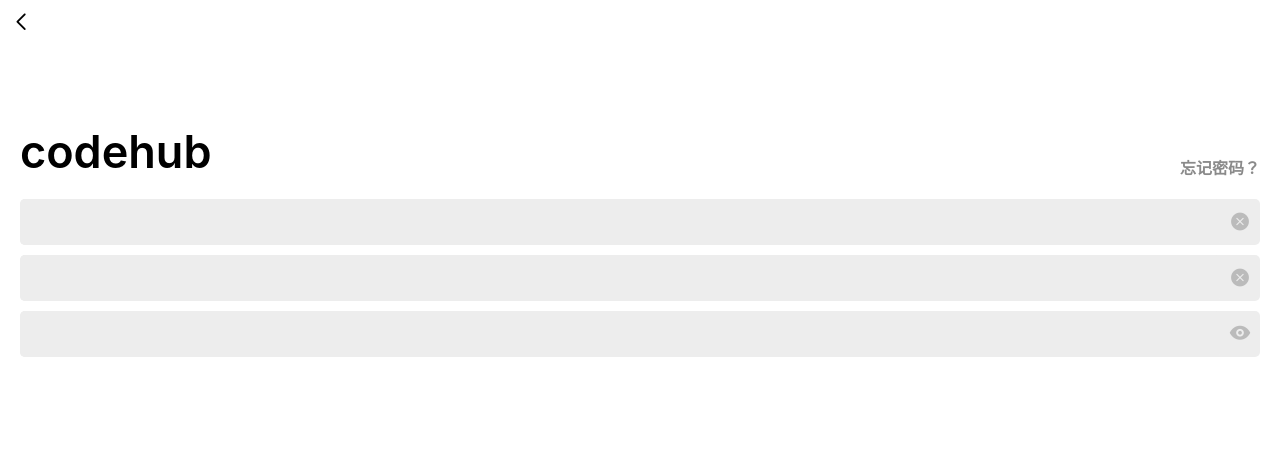
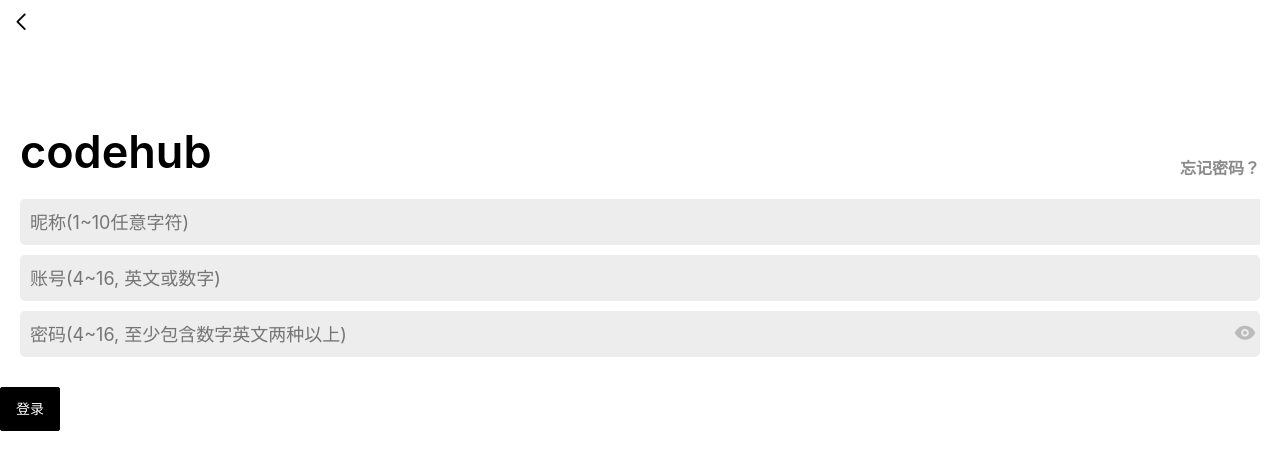
Before and after one commit to omgcx1222/codehub, a Vue app: page /#/login in a window 1280 px wide. Shown: the top 470 px of the page. Built offline with nearby package versions, Linux system fonts and the light colour scheme.

Commit message:
登录注册部分逻辑

```diff
--- a/components.d.ts
+++ b/components.d.ts
@@ -7,6 +7,7 @@ declare module '@vue/runtime-core' {
   export interface GlobalComponents {
     RouterLink: typeof import('vue-router')['RouterLink']
     RouterView: typeof import('vue-router')['RouterView']
+    VanButton: typeof import('vant/es')['Button']
     VanIcon: typeof import('vant/es')['Icon']
     VanNavBar: typeof import('vant/es')['NavBar']
     VanTabbar: typeof import('vant/es')['Tabbar']
--- a/src/App.vue
+++ b/src/App.vue
@@ -18,5 +18,5 @@ export default defineComponent({
 <style lang="less">
 @import url("@/assets/base.css");
 // @import url("vant/lib/index.css");
-// @import url("vant/es/toast/index.css");
+// @import url("vant/lib/toast/index.less");
 </style>
--- a/src/main.ts
+++ b/src/main.ts
@@ -2,6 +2,8 @@ import { createApp } from "vue"
 import App from "./App.vue"
 import router from "./router"
 import store from "./store"
+
+import "vant/es/toast/style"
 
 const app = createApp(App)
 
--- a/src/views/login/components/account.vue
+++ b/src/views/login/components/account.vue
@@ -6,47 +6,112 @@
     </div>
     <div class="code">
       <label>
-        <input type="text" />
-        <van-icon class="icon" name="clear" size="20px" color="#bbb" />
+        <input
+          type="text"
+          v-model="userInfo.nickname"
+          placeholder="昵称(1~10任意字符)"
+          @input="input($event, 'nickname')"
+        />
       </label>
       <label>
-        <input type="text" />
-        <van-icon class="icon" name="clear" size="20px" color="#bbb" />
+        <input
+          type="text"
+          v-model="userInfo.username"
+          placeholder="账号(4~16, 英文或数字)"
+          @focus="isShow(true)"
+          @blur="isShow(false)"
+          @input="input($event, 'username')"
+        />
+        <span class="icon" @click="clear">
+          <van-icon class="icon" name="clear" size="20px" color="#bbb" v-show="iconShow" />
+        </span>
       </label>
       <label>
-        <input type="password" />
-        <van-icon class="icon" name="eye" size="23px" color="#bbb" />
+        <input
+          :type="inputType"
+          v-model="userInfo.password"
+          placeholder="密码(4~16, 至少包含数字英文两种以上)"
+          @focus="pFocus"
+          @input="input($event, 'password')"
+        />
+        <span class="icon" @click="showPassword">
+          <van-icon class="icon-i" name="eye" size="23px" :color="eyeColor" />
+        </span>
       </label>
     </div>
   </div>
 </template>
 
-<script>
+<script lang="ts">
 import { defineComponent, reactive, ref } from "vue"
+import { Toast } from "vant"
 
 export default defineComponent({
   setup() {
-    const value1 = reactive({
-      v1: ""
+    const userInfo = reactive({
+      nickname: "",
+      username: "",
+      password: ""
     })
-    const value2 = ref("123")
+    const iconShow = ref(false)
+    const isShow = (b: boolean) => {
+      iconShow.value = b
+    }
+    const clear = () => {
+      userInfo.username = ""
+    }
+
+    const inputType = ref("password")
+    const eyeColor = ref("#bbb")
+    const showPassword = () => {
+      if (inputType.value === "password") {
+        inputType.value = "text"
+        eyeColor.value = "#000"
+      } else {
+        inputType.value = "password"
+        eyeColor.value = "#bbb"
+      }
+    }
+
+    const usernameRule = /^[a-zA-Z0-9]{4,16}$/
+    const passwordRule = /^(?![0-9]+$)(?![a-z]+$)(?![A-Z]+$)(?!([^(0-9a-zA-Z)])+$).{4,16}$/
+    let tip = "默认值"
+    const input = () => {
+      // console.log((e.target as HTMLInputElement).value)
+      if (userInfo.nickname.length < 1 || userInfo.nickname.length > 10) {
+        tip = "请输入正确的昵称(1~10任意字符)"
+      } else if (!usernameRule.test(userInfo.username)) {
+        tip = "请输入正确的账号(4~16, 英文或数字)"
+      } else if (!passwordRule.test(userInfo.password)) {
+        tip = "请输入正确的密码(4~16, 至少包含数字英文两种以上)"
+      } else {
+        tip = ""
+      }
+    }
+    const login = () => {
+      if (tip === "") {
+        console.log(userInfo)
+      } else {
+        Toast("qweqweqwqw")
+      }
+    }
+
     return {
-      value1,
-      value2
+      userInfo,
+      login,
+      inputType,
+      eyeColor,
+      showPassword,
+      iconShow,
+      isShow,
+      clear,
+      input
     }
   }
 })
 </script>
 
 <style scoped lang="less">
-// .account {
-//   width: 100vw;
-//   height: 100vh;
-// }
-// .main {
-//   width: 100%;
-// }
-
 .title {
   display: flex;
   justify-content: space-between;
@@ -69,27 +134,39 @@ export default defineComponent({
   padding: 20px;
   display: flex;
   flex-direction: column;
+  background-color: #fff;
   label {
     flex: 1;
     display: flex;
     align-items: center;
-    background-color: #ededed;
+    flex-wrap: wrap;
     border-radius: 5px;
     margin-bottom: 10px;
-  }
     input {
       flex: 1;
       height: 36px;
       font-size: 18px;
       background-color: #ededed;
       padding: 5px 0 5px 10px;
-    border-radius: 5px;
+      border-radius: 5px 0 0 5px;
       border: none;
     }
     .icon {
-    width: 40px;
+      width: 30px;
+      height: 46px;
+      line-height: 46px;
       text-align: center;
-    line-height: 40px;
+      background-color: #ededed;
+      border-radius: 0 5px 5px 0;
+      .icon-i {
+        line-height: 46px;
+      }
+    }
+    span {
+      color: red;
+      font-size: 14px;
+      height: 20px;
+    }
   }
 }
 </style>
--- a/src/views/login/login.vue
+++ b/src/views/login/login.vue
@@ -4,7 +4,7 @@
       <van-icon class="icon" name="arrow-left" size="1.1em" />
     </div>
     <account ref="accountRef" />
-    <!-- <van-button type="primary" @click="login">登录</van-button> -->
+    <van-button type="primary" @click="login">登录</van-button>
   </div>
 </template>
 
@@ -19,7 +19,7 @@ export default defineComponent({
   setup() {
     const accountRef = ref<InstanceType<typeof account>>()
     const login = () => {
-      // accountRef.value?.login()
+      accountRef.value?.login()
     }
 
     return {
--- a/src/views/my/components/userHeader.vue
+++ b/src/views/my/components/userHeader.vue
@@ -11,17 +11,14 @@
 <script lang="ts">
 import { defineComponent } from "vue"
 import { useRouter } from "vue-router"
-import { useStore } from "vuex"
 
 export default defineComponent({
   setup() {
     const router = useRouter()
-    const store = useStore()
     const login = () => {
       router.push({
         path: "/login"
       })
-      store.commit("isTabbarShow", false)
     }
     return {
       login
```
Also changed, not shown: 2 other files (tests, documents, lock files or other folders). Lines whose indentation alone changed are shown as unchanged.
